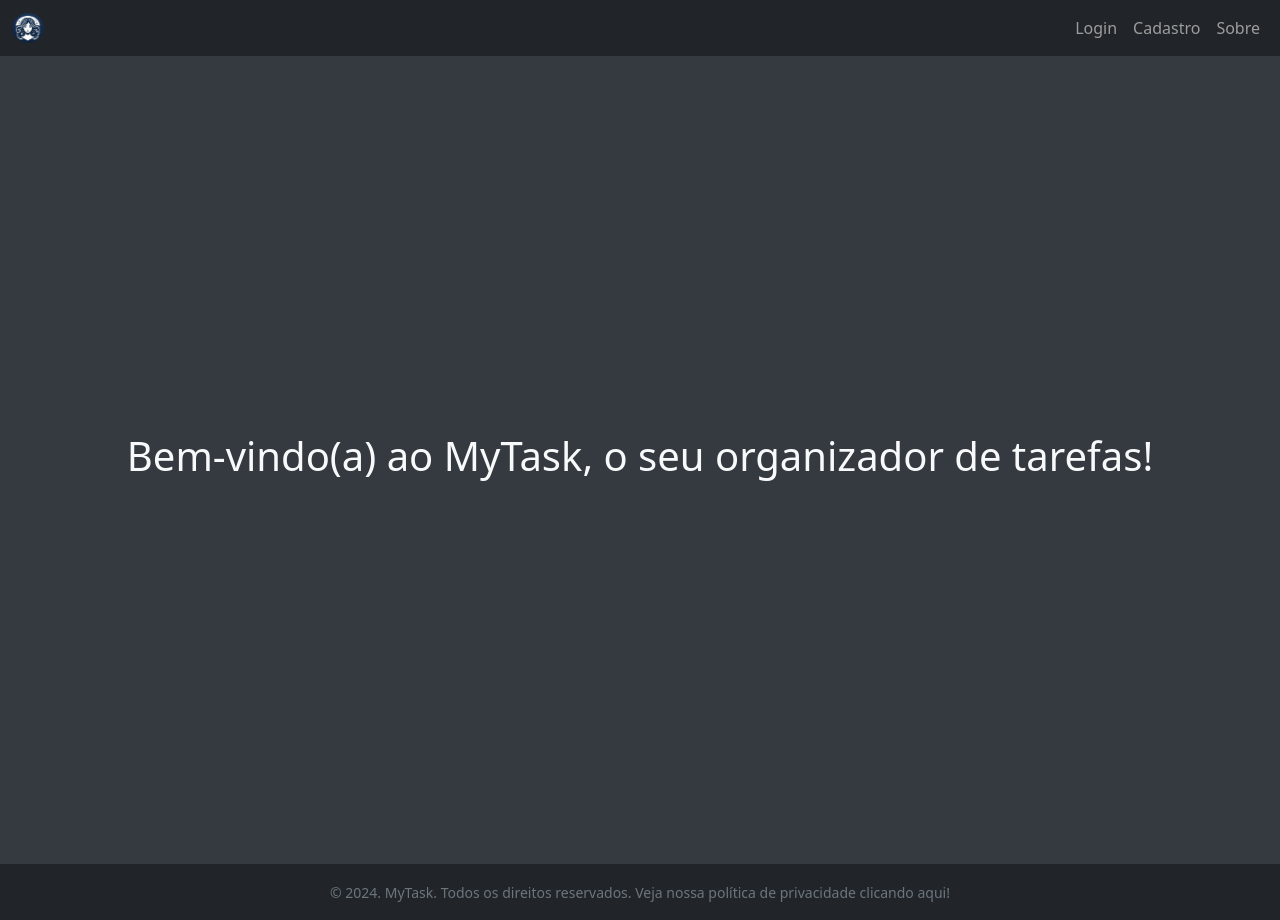
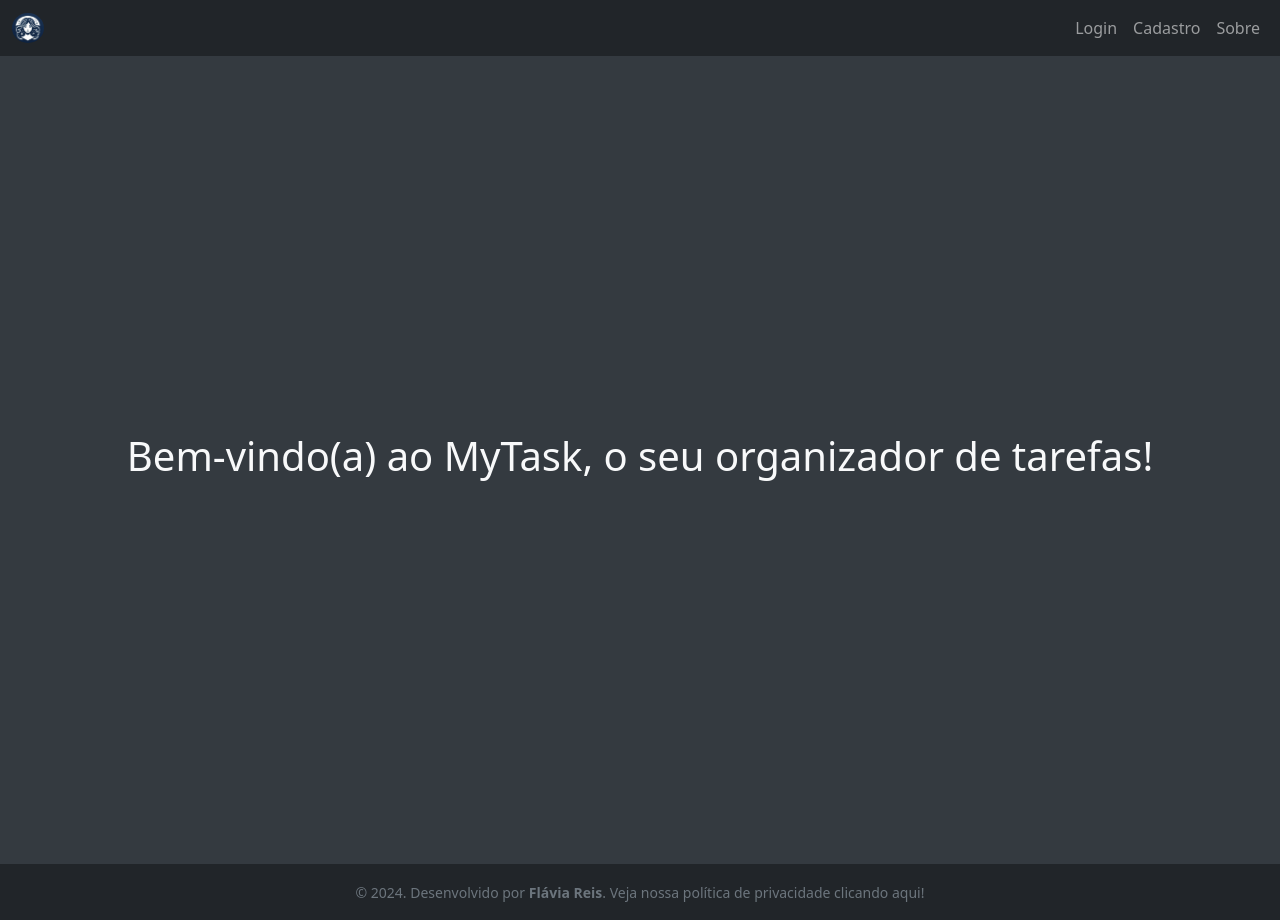
Before and after one commit to flaviare1s/mytask, a React (Vite) app: page /#/ in a window 1280 px wide. Built offline with nearby package versions, Linux system fonts and the light colour scheme; no server answers.

Commit message:
Coloquei nome e link no Footer

```diff
--- a/src/components/Rodape.jsx
+++ b/src/components/Rodape.jsx
@@ -5,8 +5,8 @@ const Rodape = () => {
   return (
     <footer>
       <Container fluid className="text-center bg-dark py-3">
-        <small className="text-secondary">&copy; 2024. MyTask. Todos os direitos reservados. </small>
-        <Link className="text-secondary text-decoration-none small" to='/politicaprivacidade'>Veja nossa política de privacidade clicando aqui!</Link>
+        <small className="text-secondary">&copy; 2024. Desenvolvido por <a href="https://github.com/flaviare1s" className="text-secondary text-decoration-none fw-bold">Flávia Reis</a>.</small>
+        <Link className="text-secondary text-decoration-none small" to='/politicaprivacidade'> Veja nossa política de privacidade clicando aqui!</Link>
       </Container>
     </footer>
   )
```
Also changed, not shown: 1 other file (tests, documents, lock files or other folders).
